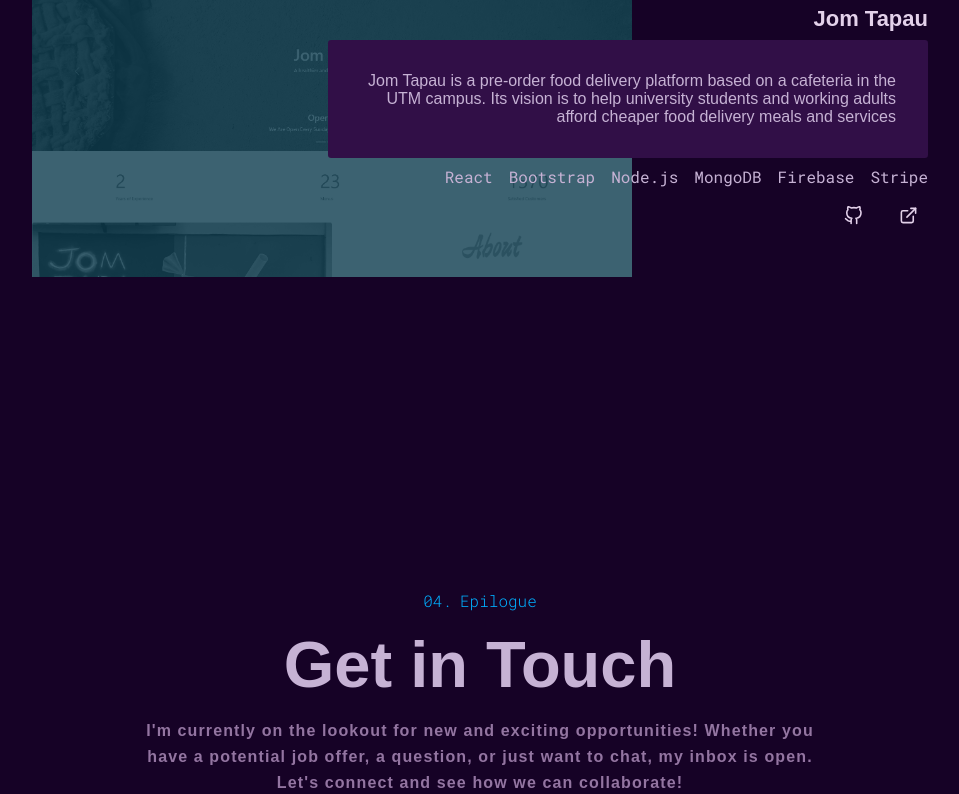
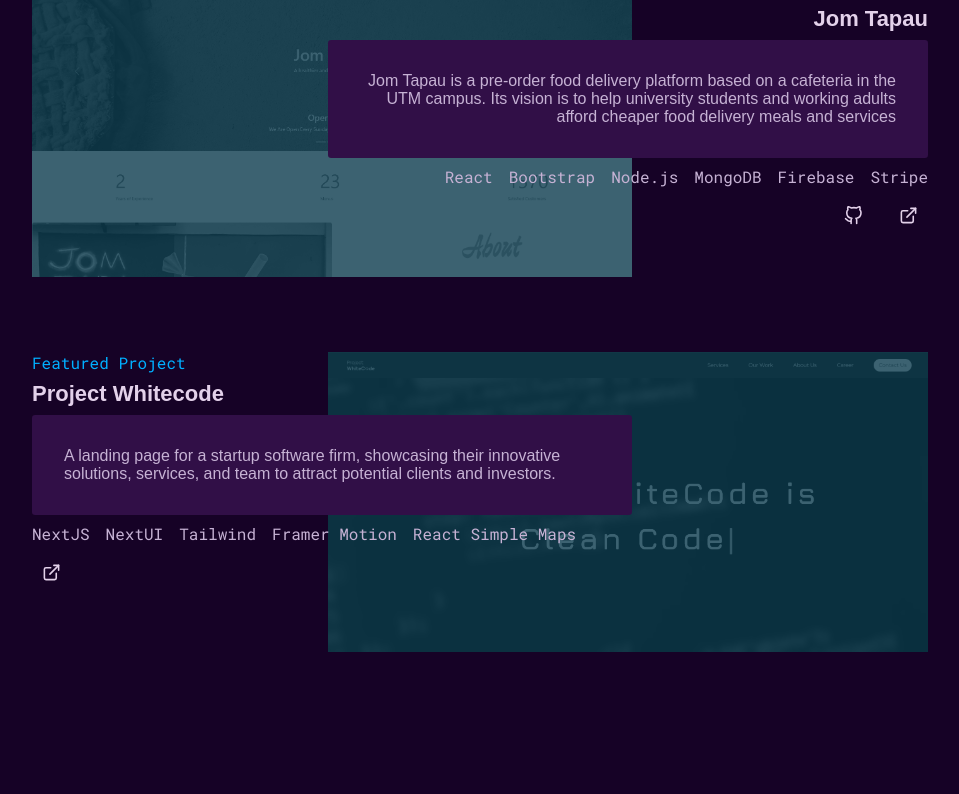
Before and after one commit to ishmumr7/portfolio, a Next.js app: page / in a window 1280 px wide. Shown: the part 3578-4372 px from the top of the page, without its empty margins (160-1119 px from the left). Built offline with nearby package versions, Linux system fonts and the light colour scheme.

Commit message:
Add whitecode in projects

```diff
--- a/src/sections/Projects.tsx
+++ b/src/sections/Projects.tsx
@@ -13,7 +13,7 @@
 			name: "Jawahir-Al-Riyadh Educational Company",
 			description:
 				"A landing page for Jawahir-Al-Riyadh Educational Company, showcasing their school and educational services.",
-			technologies: ["NextJS", "NextUI", "Tailwind"],
+			technologies: ["NextJS", "NextUI", "Tailwind, Framer Motion"],
 			externalLinks: {
 				live: "https://jawahir-school.netlify.app/",
 			},
@@ -53,6 +53,16 @@
 			externalLinks: {
 				live: "https://spiffy-raindrop-bb2a07.netlify.app/",
 				github: "https://github.com/Jom-Tapau",
+			},
+		},
+		{
+			image: "/whitecode.png",
+			name: "Project Whitecode",
+			description:
+				"A landing page for a startup software firm, showcasing their innovative solutions, services, and team to attract potential clients and investors.",
+			technologies: ["NextJS", "NextUI", "Tailwind", "Framer Motion", "React Simple Maps"],
+			externalLinks: {
+				live: "https://prowhitecode.com/",
 			},
 		},
 	];
```
Also changed, not shown: public/whitecode.png (added).
